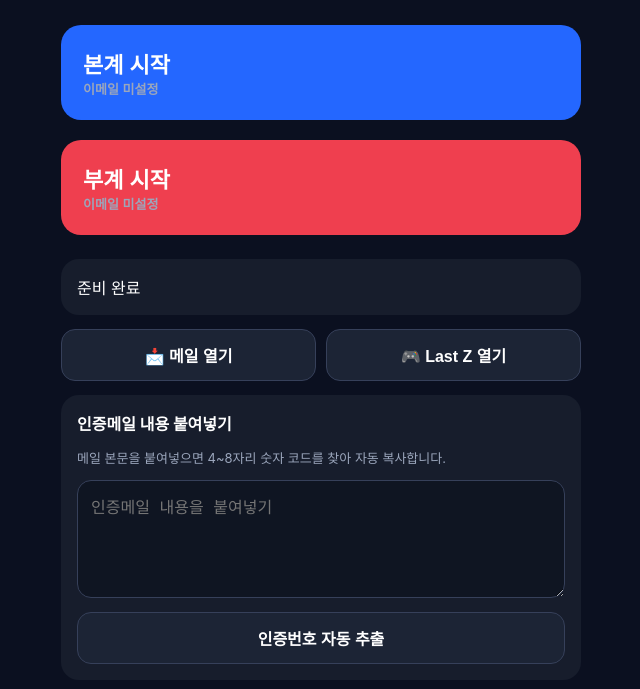
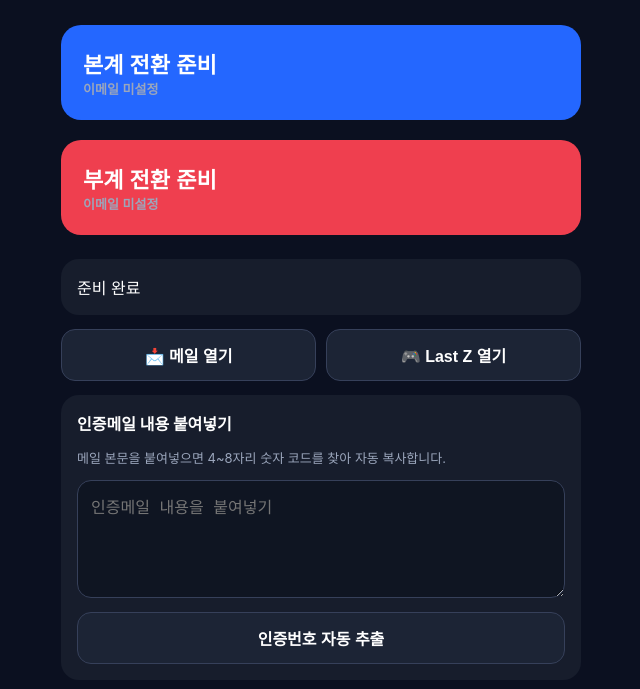
Before and after one commit to gbgeumtest/lastz-switch, a plain HTML site: page index.html in a window 1280 px wide. Shown: the part 111-800 px from the top of the page, without its empty margins (319-959 px from the left). Drawn offline with Linux system fonts and the light colour scheme.

Commit message:
Improve account switch guidance

```diff
--- a/index.html
+++ b/index.html
@@ -28,8 +28,8 @@ input,textarea,select{background:#0f1522;color:#fff;border:1px solid #36405a}
 <h1>Last Z Quick Switch</h1>
 <div class="sub">본계 ↔ 부계 빠른 전환</div>
 
-<button class="b blue" onclick="go('main')">본계 시작<div class="sm" id="m1"></div></button>
-<button class="b red" onclick="go('sub')">부계 시작<div class="sm" id="m2"></div></button>
+<button class="b blue" onclick="go('main')">본계 전환 준비<div class="sm" id="m1"></div></button>
+<button class="b red" onclick="go('sub')">부계 전환 준비<div class="sm" id="m2"></div></button>
 
 <div class="card">
   <div id="status">준비 완료</div>
@@ -95,7 +95,7 @@ async function go(k){
   let e=k==="main"?localStorage.main:localStorage.sub;
   if(!e){document.getElementById("status").textContent="이메일을 먼저 설정하세요.";return}
   await cp(e);
-  document.getElementById("status").textContent=(k==="main"?"본계":"부계")+" 이메일 복사 완료 · Last Z 실행 중";
+  document.getElementById("status").innerHTML=(k==="main"?"본계":"부계")+" 이메일 복사 완료<br>Last Z에서 <b>계정 → 계정 전환 → 붙여넣기</b>";
   setTimeout(function(){
     location.href="shortcuts://run-shortcut?name=Last%20Z%20%EC%97%B4%EA%B8%B0";
   },250);
```
